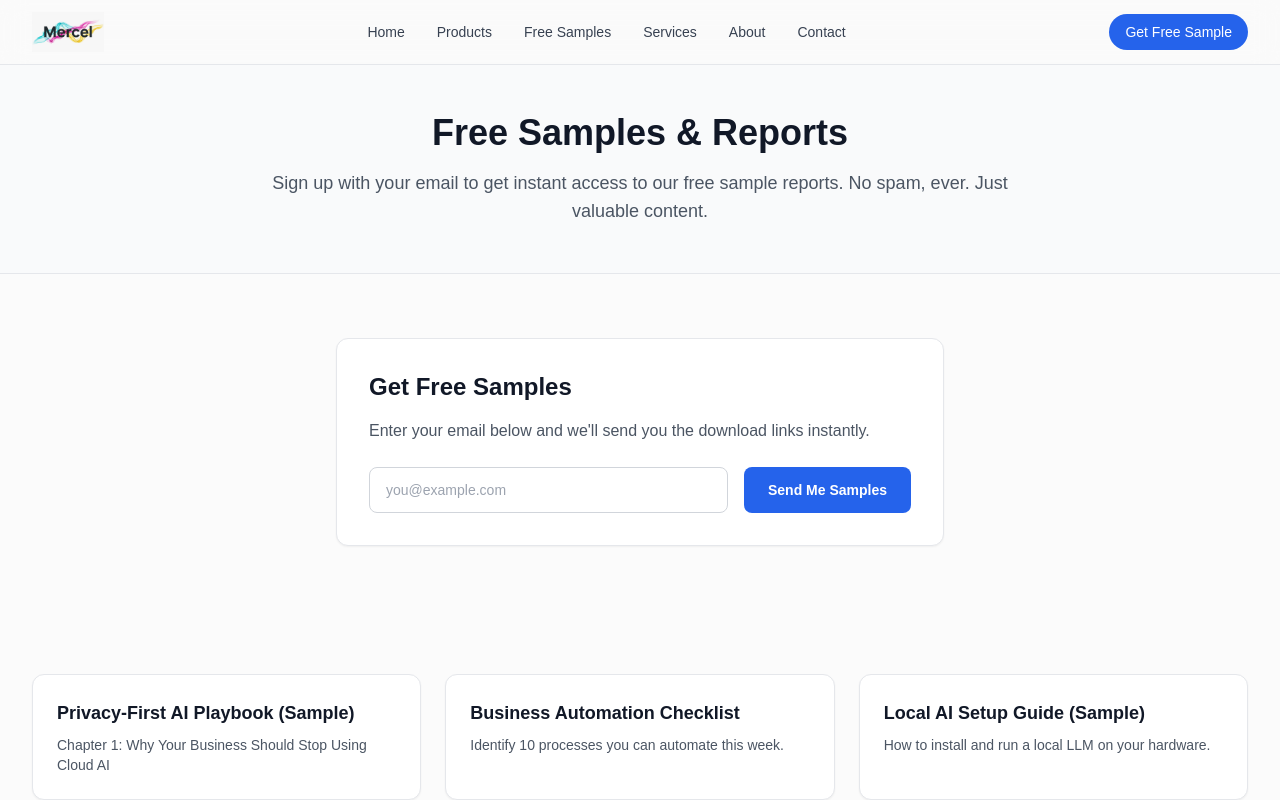
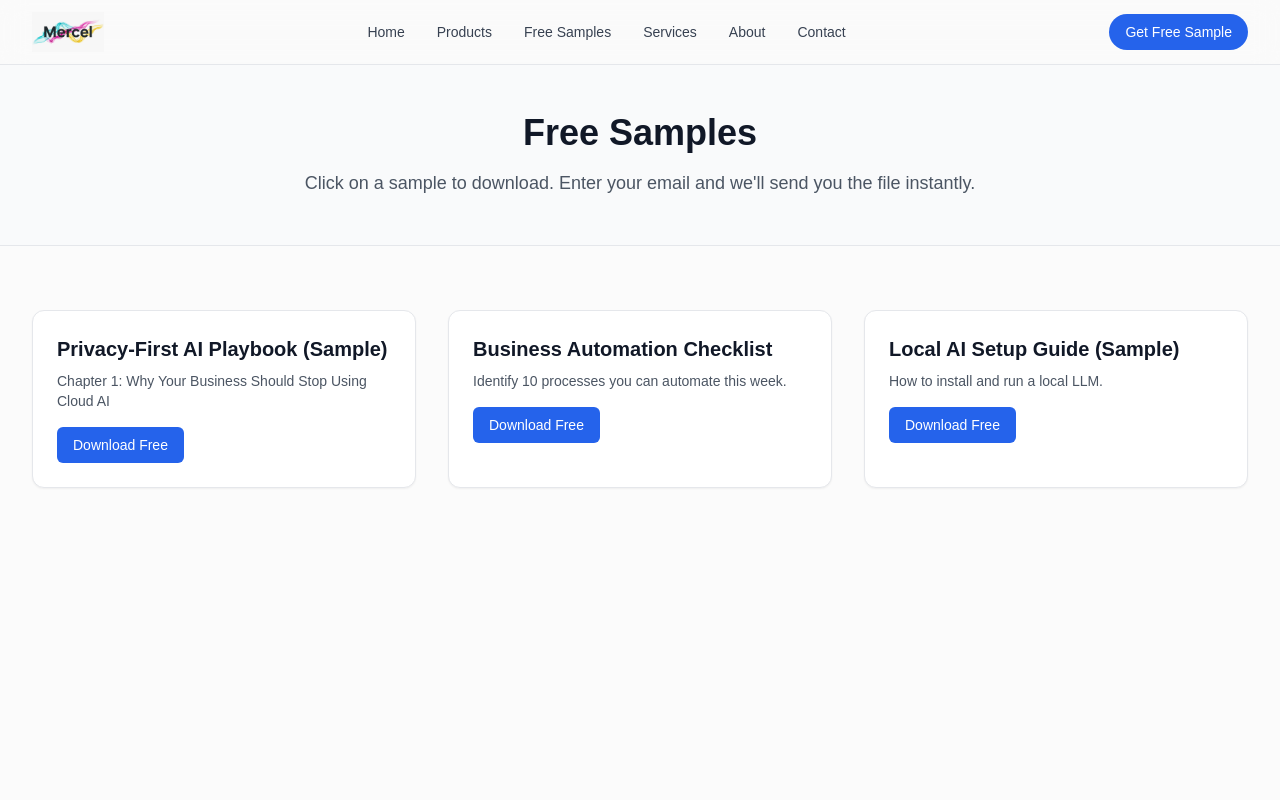
Before and after one commit to Mercel-Vercel/mercel-website, a Next.js app: page /samples in a window 1280 px wide. Shown: the top 800 px of the page. Built offline with nearby package versions, Linux system fonts and the light colour scheme.

Commit message:
Refactor SamplesPage for sample downloads and form handling
Refactor SamplesPage component to include form handling for downloading samples. Added state management for form data and success messages.

```diff
--- a/app/samples/page.tsx
+++ b/app/samples/page.tsx
@@ -1,110 +1,197 @@
 "use client";
 
-import { useState } from "react";
-import { motion } from "framer-motion";
+import { useState, useRef } from "react";
+import { motion, AnimatePresence } from "framer-motion";
 
 export default function SamplesPage() {
-  const [email, setEmail] = useState("");
-  const [submitted, setSubmitted] = useState(false);
+  const [selectedSample, setSelectedSample] = useState<Sample | null>(null);
+  const [formData, setFormData] = useState({ name: "", email: "", phone: "" });
+  const [submitting, setSubmitting] = useState(false);
+  const [success, setSuccess] = useState(false);
+  const downloadRef = useRef<HTMLAnchorElement>(null);
+
+  const handleDownloadClick = (sample: Sample) => {
+    setSelectedSample(sample);
+    setFormData({ name: "", email: "", phone: "" });
+    setSuccess(false);
+  };
 
 const handleSubmit = async (e: React.FormEvent) => {
   e.preventDefault();
-    // Send email to your Formspree endpoint or API
-    const response = await fetch("/api/subscribe", {
+  if (!selectedSample) return;
+  setSubmitting(true);
+
+  const response = await fetch("https://formspree.io/f/xppzppql", {
     method: "POST",
     headers: { "Content-Type": "application/json" },
-      body: JSON.stringify({ email }),
+    body: JSON.stringify({
+      ...formData,
+      sample: selectedSample.title,
+    }),
   });
+
   if (response.ok) {
-      setSubmitted(true);
+    setSuccess(true);
   }
+  setSubmitting(false);
 };
 
   return (
     <main className="min-h-screen bg-[#fbfbfb]">
-      {/* Page Header */}
       <section className="border-b border-gray-200 bg-gray-50 py-12">
-        <div className="mx-auto max-w-7xl px-4 sm:px-6 lg:px-8 text-center">
-          <h1 className="text-4xl font-bold text-gray-900">Free Samples & Reports</h1>
-          <p className="mt-4 text-lg text-gray-600 max-w-3xl mx-auto">
-            Sign up with your email to get instant access to our free sample reports.
-            No spam, ever. Just valuable content.
+        <div className="max-w-7xl mx-auto px-4 text-center">
+          <h1 className="text-4xl font-bold text-gray-900">Free Samples</h1>
+          <p className="mt-4 text-lg text-gray-600">
+            Click on a sample to download. Enter your email and we'll send you the file instantly.
           </p>
         </div>
       </section>
 
-      {/* Email Capture Form */}
       <section className="py-16">
-        <div className="mx-auto max-w-2xl px-4 sm:px-6 lg:px-8">
-          {!submitted ? (
-            <motion.form
-              initial={{ opacity: 0, y: 20 }}
-              animate={{ opacity: 1, y: 0 }}
-              className="rounded-xl border border-gray-200 bg-white p-8 shadow-sm"
-              onSubmit={handleSubmit}
-            >
-              <h2 className="text-2xl font-bold text-gray-900 mb-4">Get Free Samples</h2>
-              <p className="text-gray-600 mb-6">
-                Enter your email below and we'll send you the download links instantly.
-              </p>
-              <div className="flex flex-col gap-4 sm:flex-row">
-                <input
-                  type="email"
-                  required
-                  value={email}
-                  onChange={(e) => setEmail(e.target.value)}
-                  placeholder="you@example.com"
-                  className="flex-1 rounded-lg border border-gray-300 px-4 py-3 text-sm text-gray-900 placeholder-gray-400 focus:border-blue-600 focus:outline-none"
-                />
-                <button
-                  type="submit"
-                  className="rounded-lg bg-blue-600 px-6 py-3 text-sm font-semibold text-white hover:bg-blue-700"
-                >
-                  Send Me Samples
-                </button>
-              </div>
-            </motion.form>
-          ) : (
-            <motion.div
-              initial={{ opacity: 0, scale: 0.95 }}
-              animate={{ opacity: 1, scale: 1 }}
-              className="rounded-xl border border-green-200 bg-green-50 p-8 text-center"
-            >
-              <h2 className="text-2xl font-bold text-green-800">Check Your Email!</h2>
-              <p className="mt-4 text-green-700">
-                We've sent the download links to {email}. Please check your inbox (and spam folder) for the email.
-              </p>
-            </motion.div>
-          )}
-        </div>
-      </section>
-
-      {/* Sample Cards */}
-      <section className="py-16">
-        <div className="mx-auto max-w-7xl px-4 sm:px-6 lg:px-8">
-          <div className="grid gap-6 md:grid-cols-3">
+        <div className="max-w-7xl mx-auto px-4 sm:px-6 lg:px-8">
+          <div className="grid gap-8 md:grid-cols-3">
             {samples.map((sample, index) => (
               <motion.div
-                key={sample.id}
+                key={sample.title}
                 initial={{ opacity: 0, y: 20 }}
                 whileInView={{ opacity: 1, y: 0 }}
                 viewport={{ once: true }}
                 transition={{ delay: index * 0.1 }}
                 className="rounded-xl border border-gray-200 bg-white p-6 shadow-sm hover:shadow-md"
               >
-                <h3 className="text-lg font-semibold text-gray-900">{sample.title}</h3>
+                <h2 className="text-xl font-semibold text-gray-900">{sample.title}</h2>
                 <p className="mt-2 text-sm text-gray-600">{sample.description}</p>
+                <button
+                  onClick={() => handleDownloadClick(sample)}
+                  className="mt-4 rounded-md bg-blue-600 px-4 py-2 text-sm font-medium text-white hover:bg-blue-700"
+                >
+                  Download Free
+                </button>
               </motion.div>
             ))}
           </div>
         </div>
       </section>
+
+      {/* Modal for download */}
+      <AnimatePresence>
+        {selectedSample && !success && (
+          <motion.div
+            initial={{ opacity: 0 }}
+            animate={{ opacity: 1 }}
+            exit={{ opacity: 0 }}
+            className="fixed inset-0 z-50 flex items-center justify-center bg-black/50 p-4"
+            onClick={() => setSelectedSample(null)}
+          >
+            <motion.div
+              initial={{ scale: 0.9, y: 20 }}
+              animate={{ scale: 1, y: 0 }}
+              exit={{ scale: 0.9, y: 20 }}
+              onClick={(e) => e.stopPropagation()}
+              className="w-full max-w-md rounded-xl bg-white p-8 shadow-xl"
+            >
+              <h2 className="text-2xl font-bold text-gray-900">Download: {selectedSample.title}</h2>
+              <p className="mt-2 text-sm text-gray-600">
+                Enter your details and the download will start automatically.
+              </p>
+              <form onSubmit={handleSubmit} className="mt-6 space-y-4">
+                <div>
+                  <label className="block text-sm font-medium text-gray-700">Name</label>
+                  <input
+                    type="text"
+                    required
+                    value={formData.name}
+                    onChange={(e) => setFormData({ ...formData, name: e.target.value })}
+                    className="w-full rounded-lg border border-gray-300 px-4 py-3"
+                    placeholder="Your name"
+                  />
+                </div>
+                <div>
+                  <label className="block text-sm font-medium text-gray-700">Email</label>
+                  <input
+                    type="email"
+                    required
+                    value={formData.email}
+                    onChange={(e) => setFormData({ ...formData, email: e.target.value })}
+                    className="w-full rounded-lg border border-gray-300 px-4 py-3"
+                    placeholder="you@example.com"
+                  />
+                </div>
+                <div>
+                  <label className="block text-sm font-medium text-gray-700">Phone (optional)</label>
+                  <input
+                    type="tel"
+                    value={formData.phone}
+                    onChange={(e) => setFormData({ ...formData, phone: e.target.value })}
+                    className="w-full rounded-lg border border-gray-300 px-4 py-3"
+                    placeholder="+1 555-1234"
+                  />
+                </div>
+                <button
+                  type="submit"
+                  disabled={submitting}
+                  className="w-full rounded-lg bg-blue-600 px-6 py-3 text-sm font-semibold text-white hover:bg-blue-700 disabled:bg-gray-400"
+                >
+                  {submitting ? "Sending..." : "Get Download"}
+                </button>
+              </form>
+            </motion.div>
+          </motion.div>
+        )}
+      </AnimatePresence>
+
+      {/* Hidden link for download (triggered after success) */}
+      {selectedSample && success && (
+        <a
+          ref={downloadRef}
+          href={selectedSample.fileUrl}
+          download
+          style={{ display: "none" }}
+          aria-hidden="true"
+        />
+      )}
+
+      {/* Success message after download starts */}
+      {selectedSample && success && (
+        <motion.div
+          initial={{ opacity: 0 }}
+          animate={{ opacity: 1 }}
+          className="fixed inset-0 z-50 flex items-center justify-center bg-black/50 p-4"
+        >
+          <div className="w-full max-w-md rounded-xl bg-green-50 p-8 text-center">
+            <h2 className="text-2xl font-bold text-green-800">Check Your Email!</h2>
+            <p className="mt-4 text-green-700">
+              We've sent a download link for <strong>{selectedSample.title}</strong> to {formData.email}.
+              <br />
+              Please check your inbox (and spam folder) to download the file.
+            </p>
+            <button
+              onClick={() => setSelectedSample(null)}
+              className="mt-6 rounded-lg bg-green-600 px-6 py-2 text-white hover:bg-green-700"
+            >
+              Close
+            </button>
+          </div>
+        </motion.div>
+      )}
     </main>
   );
 }
 
 const samples = [
-  { id: 1, title: "Privacy-First AI Playbook (Sample)", description: "Chapter 1: Why Your Business Should Stop Using Cloud AI" },
-  { id: 2, title: "Business Automation Checklist", description: "Identify 10 processes you can automate this week." },
-  { id: 3, title: "Local AI Setup Guide (Sample)", description: "How to install and run a local LLM on your hardware." },
+  {
+    title: "Privacy-First AI Playbook (Sample)",
+    description: "Chapter 1: Why Your Business Should Stop Using Cloud AI",
+    fileUrl: "/samples/privacy-first-ai-sample.pdf",
+  },
+  {
+    title: "Business Automation Checklist",
+    description: "Identify 10 processes you can automate this week.",
+    fileUrl: "/samples/automation-checklist.pdf",
+  },
+  {
+    title: "Local AI Setup Guide (Sample)",
+    description: "How to install and run a local LLM.",
+    fileUrl: "/samples/local-ai-setup-sample.pdf",
+  },
 ];
```
Lines whose indentation alone changed are shown as unchanged.
